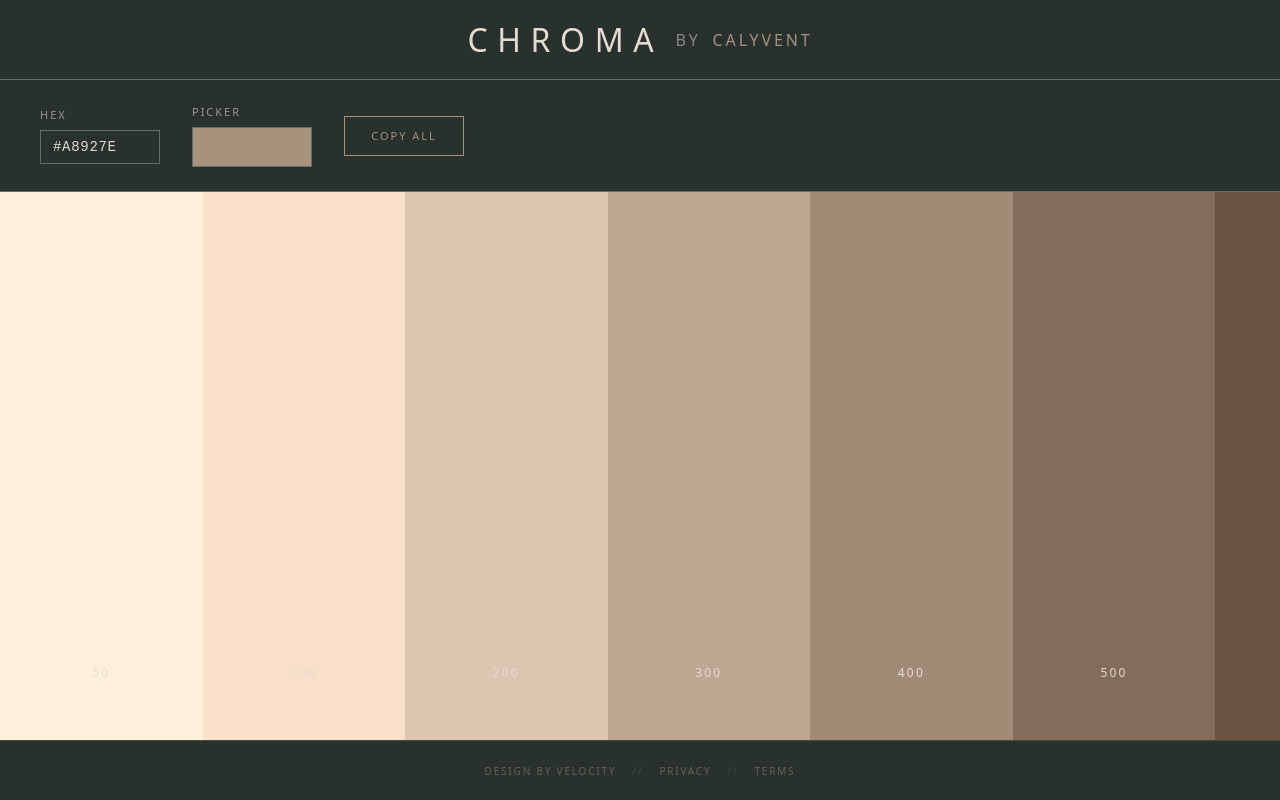
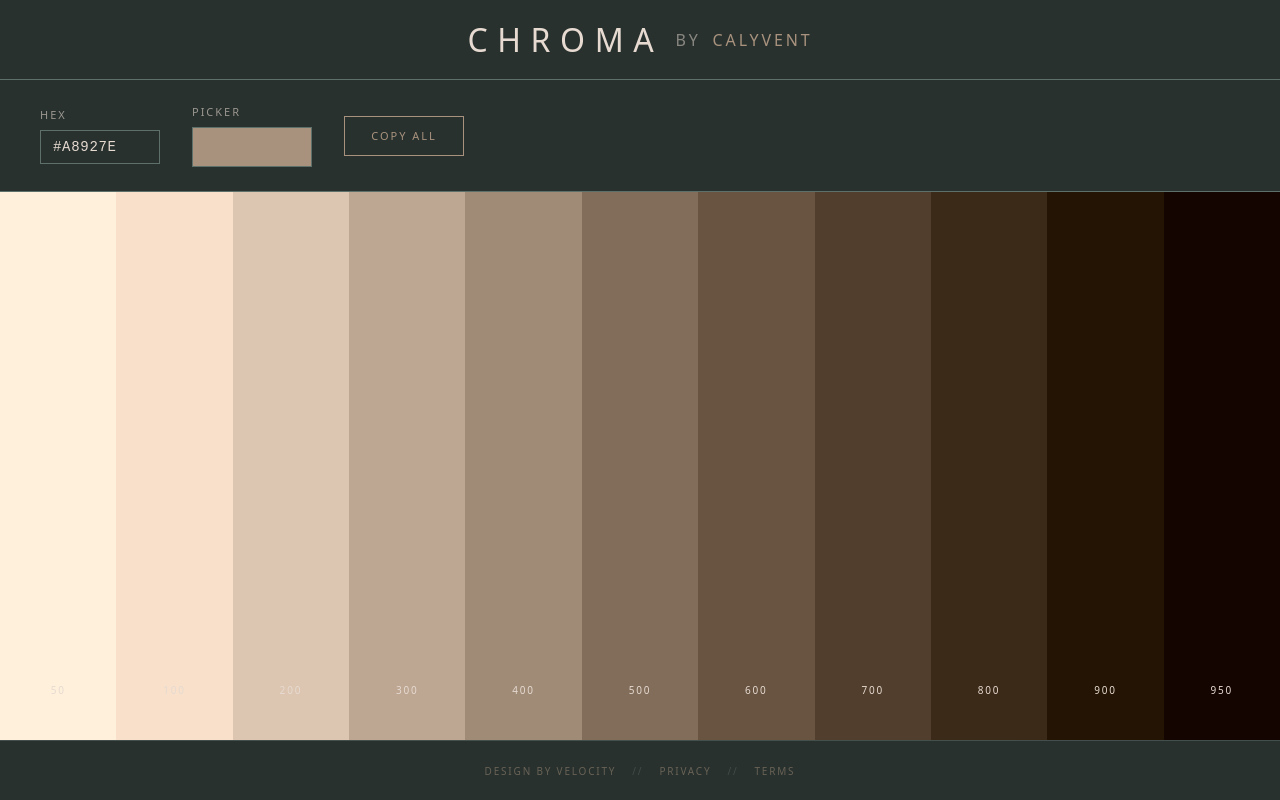
Before and after one commit to BenGurWaves/chroma-calyvent, a React (Vite) app: page / in a window 1280 px wide. Built offline with nearby package versions, Linux system fonts and the light colour scheme.

Commit message:
Reduce column padding/font sizes to fit all 11 colors

```diff
--- a/src/App.css
+++ b/src/App.css
@@ -177,10 +177,11 @@
   flex-direction: column;
   justify-content: flex-end;
   align-items: center;
-  padding: 24px 16px;
+  padding: 16px 8px;
   cursor: pointer;
   position: relative;
   transition: opacity 0.2s;
+  min-width: 0;
 }
 
 .color-column:hover {
@@ -193,11 +194,11 @@
 
 .column-label {
   font-family: var(--interface);
-  font-size: 12px;
+  font-size: 10px;
   letter-spacing: 0.18em;
   color: var(--parchment-rose);
   text-transform: uppercase;
-  margin-bottom: 8px;
+  margin-bottom: 4px;
 }
 
 .column-data {
@@ -211,7 +212,7 @@
 
 .data-oklch {
   font-family: var(--mono);
-  font-size: 11px;
+  font-size: 9px;
   letter-spacing: 0.02em;
   color: var(--parchment-rose);
   text-align: center;
@@ -220,7 +221,7 @@
 
 .data-lightness {
   font-family: var(--mono);
-  font-size: 10px;
+  font-size: 8px;
   letter-spacing: 0.02em;
   color: var(--parchment-rose);
   opacity: 0.6;
```
